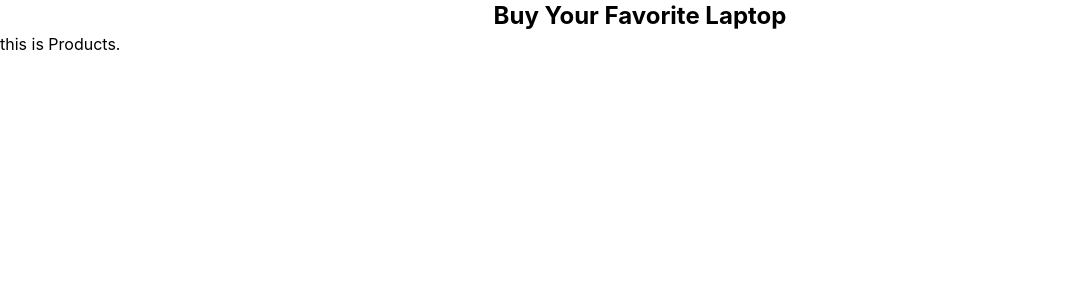
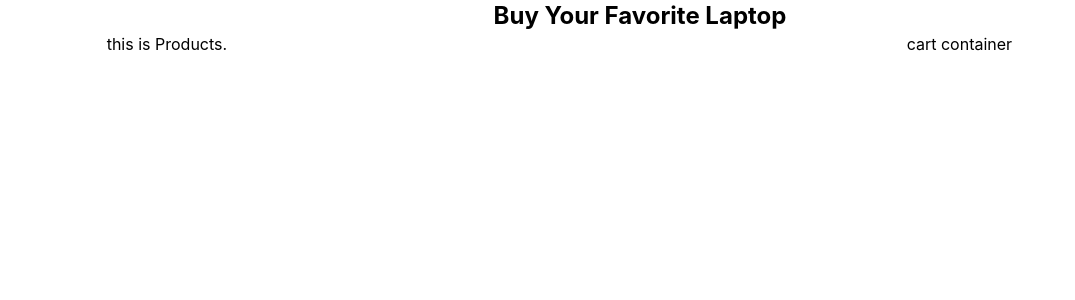
Before and after one commit to Dev-Zual/simple-react-website, a React (Create React App) app: page / in a window 1280 px wide. Shown: the top 300 px of the page, without its empty margins (0-1075 px from the left). Built offline with nearby package versions, Linux system fonts and the light colour scheme.

Commit message:
create product & cart container

```diff
--- a/src/components/Products/Products.js
+++ b/src/components/Products/Products.js
@@ -8,8 +8,14 @@ const Products = () => {
       .then((data) => setProducts(data));
   }, []);
   return (
-    <div>
-      <h2>this is Products.</h2>
+    <div className="grid grid-cols-12 w-5/6 m-auto">
+      <div className="col-span-9">
+        <h2>this is Products.</h2>
+      </div>
+      <div className="col-span-3">
+        <h2>cart container</h2>
+        {products.map((product) => console.log(product))}
+      </div>
     </div>
   );
 };
```
